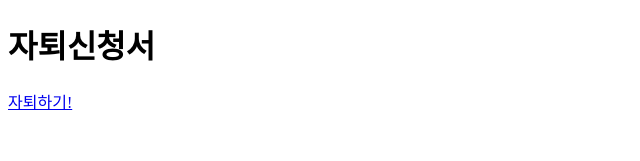
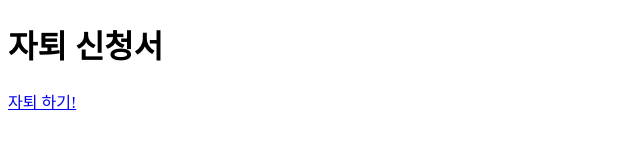
Before and after one commit to gywns022727/drop_out, a React (Vite) app: page / in a window 1280 px wide. Shown: the top 161 px of the page, without its empty margins (0-640 px from the left). Built offline with nearby package versions, Linux system fonts and the light colour scheme.

Commit message:
update main title

```diff
--- a/src/Page/Main/index.tsx
+++ b/src/Page/Main/index.tsx
@@ -1,10 +1,10 @@
-import {Link} from 'react-router-dom'
+import { Link } from "react-router-dom";
 
 export default function index() {
   return (
     <div>
-      <h1>자퇴신청서</h1>
-      <Link to={"/school"}>자퇴하기!</Link>
+      <h1>자퇴 신청서</h1>
+      <Link to={"/school"}>자퇴 하기!</Link>
     </div>
-  )
+  );
 }
```
Also changed, not shown: 1 other file (tests, documents, lock files or other folders).
